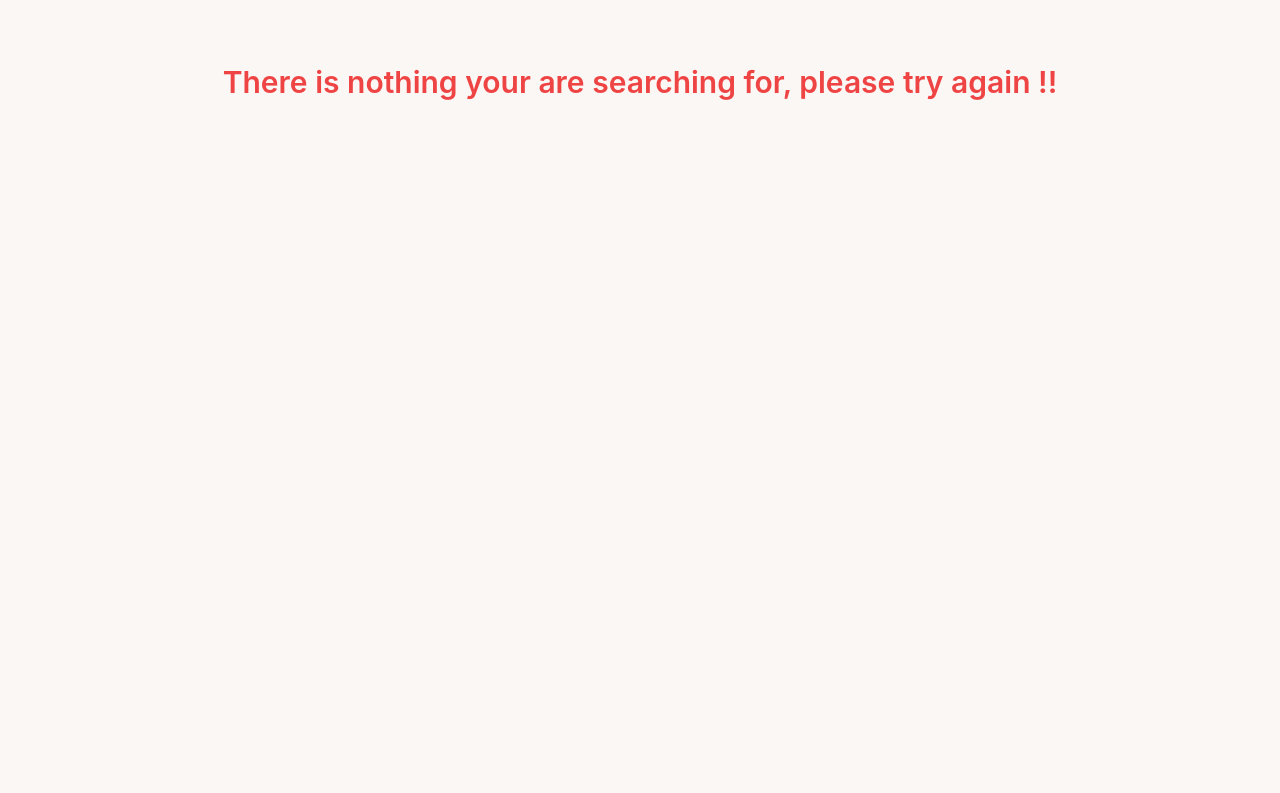
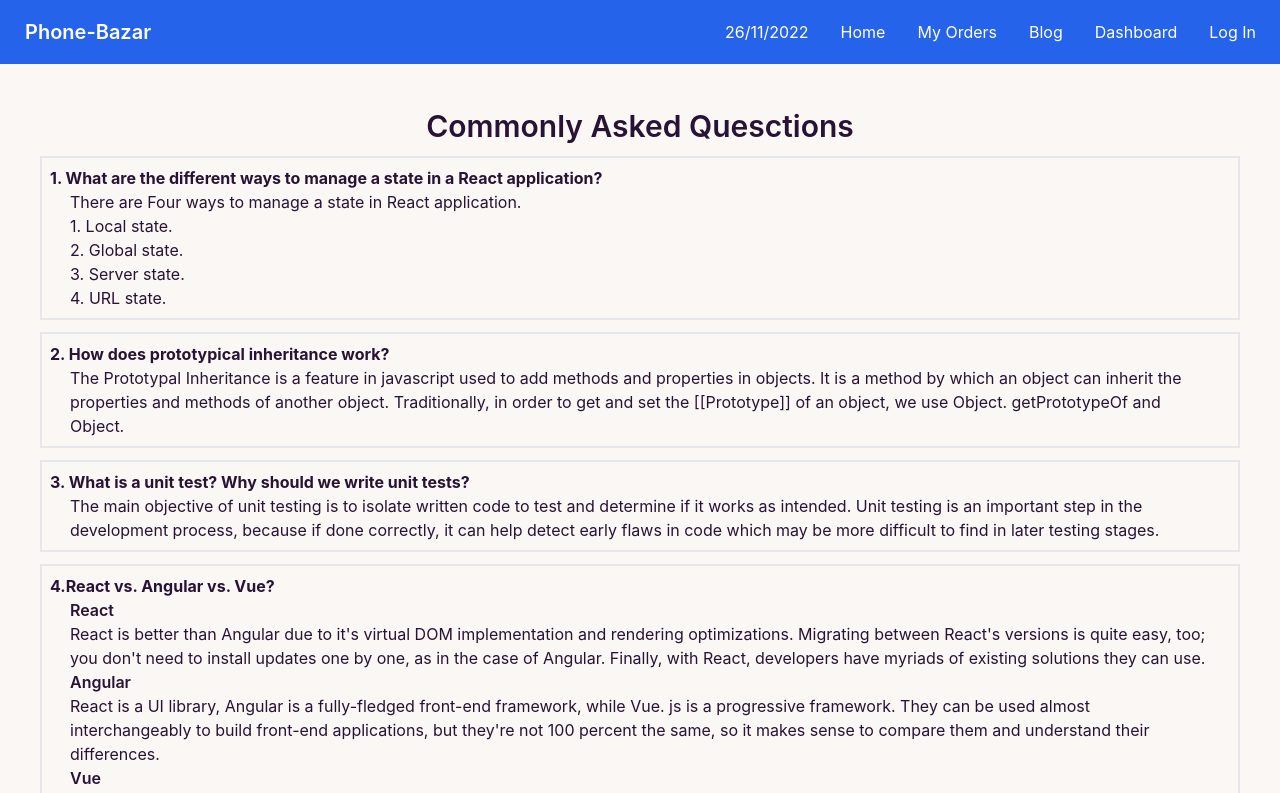
Before and after one commit to nasirullahnu/phone-bazar-client, a React (Create React App) app: page /blog in a window 1280 px wide. Shown: the top 793 px of the page. Built offline with nearby package versions, Linux system fonts and the light colour scheme; no server answers.

Commit message:
blog section is added

```diff
--- a/src/App.js
+++ b/src/App.js
@@ -5,7 +5,7 @@ import router from './Router/Routes/Routes';
 
 function App() {
   return (
-    <div className="App">
+    <div >
       <RouterProvider router={router}></RouterProvider>
       <Toaster></Toaster>
     </div>
--- a/src/DashboardItems/AddProducts/AddProducts.js
+++ b/src/DashboardItems/AddProducts/AddProducts.js
@@ -81,7 +81,7 @@ const AddProducts = () => {
                         <label className="label">
                             <span className="label-text text-white">Title</span>
                         </label>
-                        <input type="text" {...register('title',{
+                        <input placeholder='Product Name' type="text" {...register('title',{
                             required : 'you forgot this?',
                             placeholder : 'Product Name'
                         })} className="input input-bordered w-full mr-2" />
@@ -91,7 +91,7 @@ const AddProducts = () => {
                         <label className="label">
                             <span className="label-text text-white">Location</span>
                         </label>
-                        <input type="text" {...register('location',{
+                        <input type="text" placeholder='Product Location' {...register('location',{
                             required : 'location must be added !',
                             placeholder : 'product location'
                         })} className="input input-bordered w-full mr-2" />
@@ -105,9 +105,8 @@ const AddProducts = () => {
                             <label className="label">
                                 <span className="label-text text-white">Price</span>
                             </label>
-                            <input type="text" {...register('price', {
-                                required : 'hey text on me',
-                                placeholder : 'product price'
+                            <input type="text" placeholder='Product Price' {...register('price', {
+                                required : 'hey text on me'
                             })} className="input input-bordered w-full" />
                             {errors.price && <p className='text-white mt-1'>{errors.price.message}</p>}
                     </div>
@@ -115,9 +114,8 @@ const AddProducts = () => {
                             <label className="label">
                                 <span className="label-text text-white">Phone Number</span>
                             </label>
-                            <input type="text" {...register('phone', {
-                                required : 'your phone number needed',
-                                placeholder : 'Your number'
+                            <input type="text" placeholder='Your number' {...register('phone', {
+                                required : 'your phone number needed'
                             })} className="input input-bordered w-full" />
                             {errors.phone && <p className='text-white mt-1'>{errors.phone.message}</p>}
                     </div>
@@ -130,9 +128,8 @@ const AddProducts = () => {
                             <label className="label">
                                 <span className="label-text text-white">Original Price</span>
                             </label>
-                            <input type="text" {...register('orgPrice', {
-                                required : 'please enter original price!',
-                                placeholder : 'original price'
+                            <input type="text" placeholder='Original Price' {...register('orgPrice', {
+                                required : 'please enter original price!'
                             })} className="input input-bordered w-full" />
                             {errors.orgPrice && <p className='text-white mt-1'>{errors.orgPrice.message}</p>}
                     </div>
@@ -140,9 +137,8 @@ const AddProducts = () => {
                             <label className="label">
                                 <span className="label-text text-white">Used Time</span>
                             </label>
-                            <input type="text" {...register('usedTime', {
-                                required : 'fill this',
-                                placeholder : 'কতোদিন ব্যাবহার করেছে?'
+                            <input type="text" placeholder='কতোদিন ব্যাবহার করেছে?' {...register('usedTime', {
+                                required : 'fill this'
                             })} className="input input-bordered w-full" />
                             {errors.usedTime && <p className='text-white mt-1'>{errors.usedTime.message}</p>}
                     </div>
--- /dev/null
+++ b/src/Pages/Home/Blog/Blog.js
@@ -0,0 +1,60 @@
+import React from 'react';
+
+const Blog = () => {
+    return (
+        <div className='mx-5 p-5'>
+            <div className='flex justify-center'>
+                <h2 className='text mt-6 text-3xl font-semibold'>Commonly Asked Quesctions</h2>
+            </div>
+            <div className='my-3 border-solid border-2 p-2'>
+                <h1 className='font-bold'>
+                  1. What are the different ways to manage a state in a React application?
+                </h1>
+                <p className='mx-5'>
+                    There are Four ways to manage a state in React application.
+                        <p>1. Local state.</p>
+                        <p>2. Global state.</p>
+                        <p>3. Server state.</p>
+                        <p>4. URL state.</p>
+                </p>
+            </div>
+            <div className='my-3 border-solid border-2 p-2'>
+                <h1 className='font-bold'>
+                    2. How does prototypical inheritance work?
+                </h1>
+                <p className='mx-5'>
+                The Prototypal Inheritance is a feature in javascript used to add methods and properties in objects. It is a method by which an object can inherit the properties and methods of another object. Traditionally, in order to get and set the [[Prototype]] of an object, we use Object. getPrototypeOf and Object.
+                </p>
+            </div>
+            <div className='my-3 border-solid border-2 p-2'>
+                <h1 className='font-bold'>
+                    3. What is a unit test? Why should we write unit tests?
+                </h1>
+                <p className='mx-5'>
+                The main objective of unit testing is to isolate written code to test and determine if it works as intended. Unit testing is an important step in the development process, because if done correctly, it can help detect early flaws in code which may be more difficult to find in later testing stages.
+                </p>
+            </div>
+            <div className='my-3 border-solid border-2 p-2'>
+                <h1 className='font-bold'>
+                 4.React vs. Angular vs. Vue?
+                </h1>
+                <p className='mx-5'>
+                    <p>
+                        <p className='font-semibold'>React</p>
+                        <p>React is better than Angular due to it's virtual DOM implementation and rendering optimizations. Migrating between React's versions is quite easy, too; you don't need to install updates one by one, as in the case of Angular. Finally, with React, developers have myriads of existing solutions they can use.</p>
+                    </p>
+                    <p>
+                        <p className='font-semibold'>Angular</p>
+                        <p>React is a UI library, Angular is a fully-fledged front-end framework, while Vue. js is a progressive framework. They can be used almost interchangeably to build front-end applications, but they're not 100 percent the same, so it makes sense to compare them and understand their differences.</p>
+                    </p>
+                    <p>
+                        <p className='font-semibold'>Vue</p>
+                        <p>Vue provides higher customizability and hence is easier to learn than Angular or React. Further, Vue has an overlap with Angular and React with respect to their functionality like the use of components. Hence, the transition to Vue from either of the two is an easy option.</p>
+                    </p>
+                </p>
+            </div>
+        </div>
+    );
+};
+
+export default Blog;
--- a/src/Pages/Home/Home.js
+++ b/src/Pages/Home/Home.js
@@ -1,5 +1,6 @@
 import React from 'react';
 import Banner from './Banner/Banner';
+import Blog from './Blog/Blog';
 import Categories from './Categories/Categories';
 import Review from './Review/Review';
 
--- a/src/Pages/Home/Review/Review.js
+++ b/src/Pages/Home/Review/Review.js
@@ -1,12 +1,13 @@
 import React, { useContext } from 'react';
 import { useForm } from 'react-hook-form';
 import toast from 'react-hot-toast';
-import { Link } from 'react-router-dom';
+import { Link, useNavigate } from 'react-router-dom';
 import { AuthContext } from '../../../contexts/AuthProvider';
 
 const Review = () => {
     const {register, formState:{errors},  handleSubmit} = useForm();
     const {user} = useContext(AuthContext);
+    const navigate = useNavigate();
 
     const addReview = data => {
         console.log(data.review)
@@ -27,6 +28,7 @@ const Review = () => {
         .then(data => {
         console.log(data)
         if(data.acknowledged){
+            navigate('/')
         toast.success('Thank you for your valuable Review')
         }
         else{
@@ -37,8 +39,12 @@ const Review = () => {
 
     return (
         <div className='my-10'>
-            <h2 className='text-3xl'>You can add a <span>Feedback/Review</span></h2>
-            <h2>We are very friend for our visitors Review and we always try to imporve</h2>
+            <div className='flex justify-center'>
+                <div>
+                    <h2 className='text-3xl'>You can add a <span>Feedback/Review</span></h2>
+                    <h2>We are very friend for our visitors Review and we always try to imporve</h2>
+                </div>
+            </div>
             <div className='flex justify-center my-5'>
                 <form onSubmit={handleSubmit(addReview)} className='w-1/2'>
                     <div className="form-control w-full">
--- a/src/Pages/Navbar/Navbar.js
+++ b/src/Pages/Navbar/Navbar.js
@@ -34,7 +34,7 @@ const Navbar = () => {
         <Link to="/orders">My Orders</Link>
       </li>
       <li>
-        <Link to="/blog">Blog</Link>
+        <Link id="blog" to="/blog">Blog</Link>
       </li>
       <li>
         <Link to="/dashboard">Dashboard</Link>
--- a/src/Router/Routes/Routes.js
+++ b/src/Router/Routes/Routes.js
@@ -6,6 +6,7 @@ import MyOrders from "../../DashboardItems/MyOrders/MyOrders";
 import MyProducts from "../../DashboardItems/MyProducts/MyProducts";
 import DashboardLayout from "../../Layouts/DashboadrLayout/DashboardLayout";
 import Main from "../../Layouts/Main/Main";
+import Blog from "../../Pages/Home/Blog/Blog";
 import Home from "../../Pages/Home/Home";
 import Login from "../../Pages/Login/Login";
 import ProductPage from "../../Pages/ProductPage/ProductPage";
@@ -33,6 +34,10 @@ const router = createBrowserRouter([
                 path : '/products/:id',
                 loader : ({params}) => fetch(`http://localhost:5000/products/${params.id}`),
                 element : <PrivateRoute><ProductPage></ProductPage></PrivateRoute>
+            },
+            {
+                path : '/blog',
+                element : <Blog></Blog>
             }
         ]
     },
```
